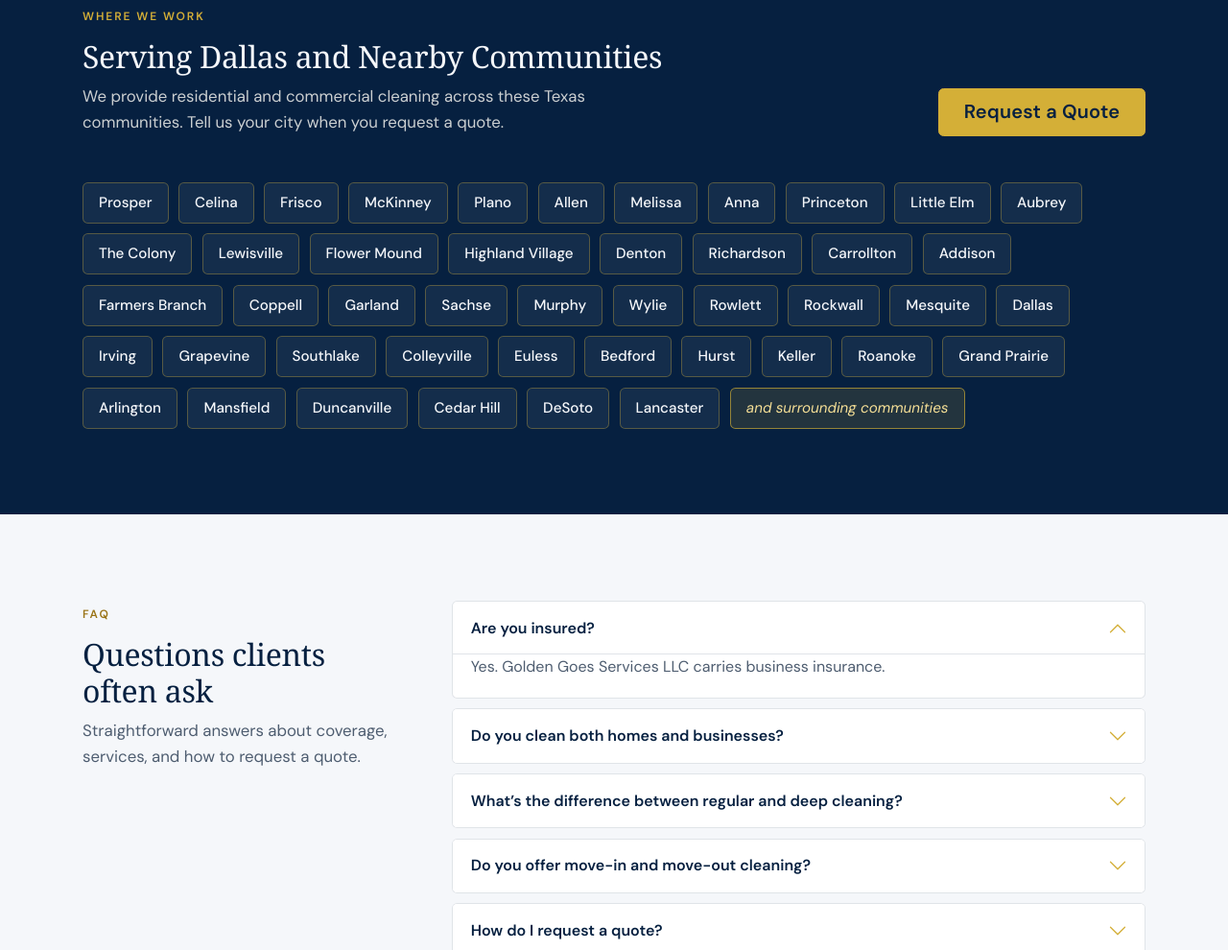
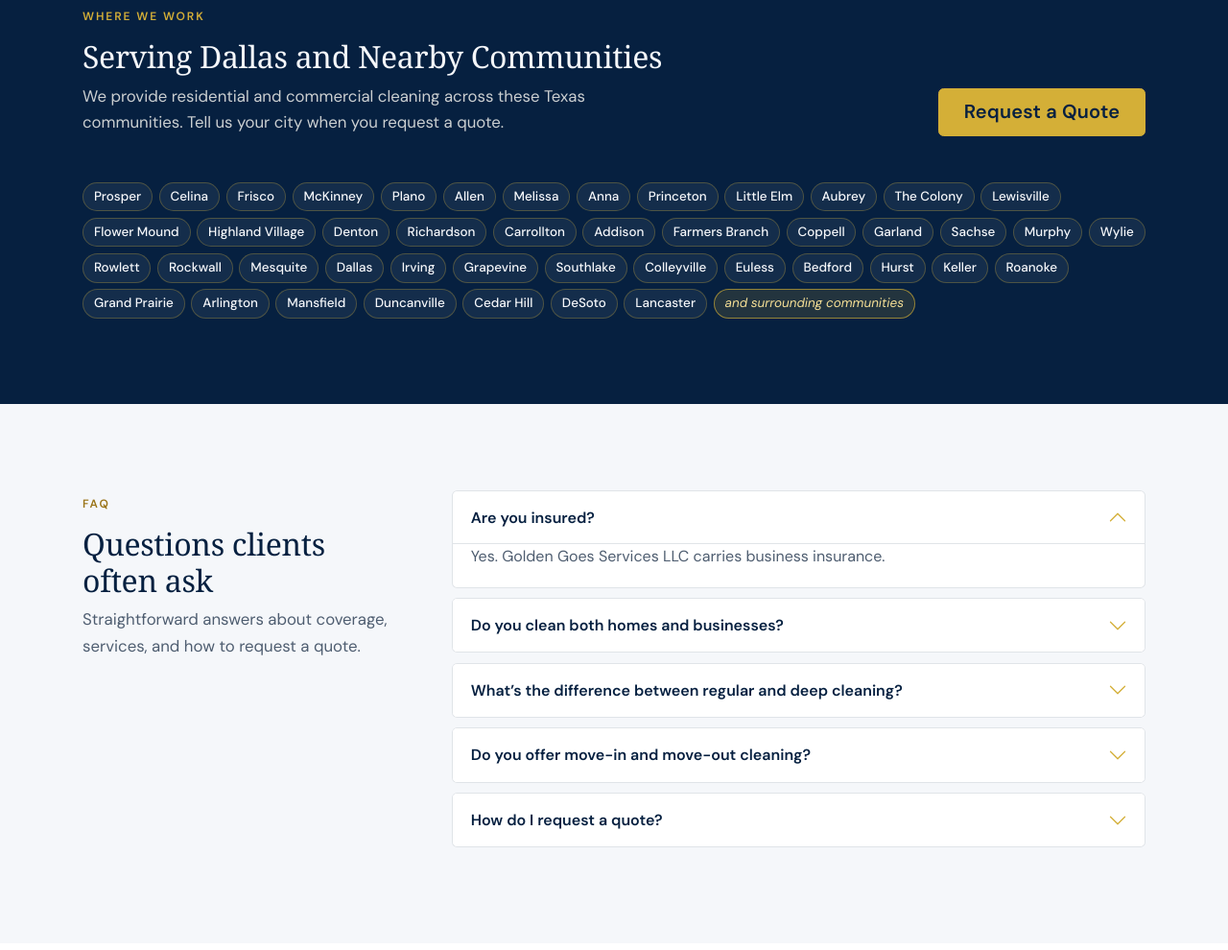
Before and after one commit to joabedev123-alt/golden-goes-services, a plain HTML site: page index.html in a window 1280 px wide. Shown: the part 2619-3609 px from the top of the page at 96% size. Drawn offline with nearby package versions, Linux system fonts and the light colour scheme; a web font is replaced by a local one.

Commit message:
Compact Service Areas city chips for cleaner vertical spacing
Co-authored-by: Cursor <cursoragent@cursor.com>

```diff
--- a/css/styles.css
+++ b/css/styles.css
@@ -626,7 +626,7 @@ img {
 .area-list {
   display: flex;
   flex-wrap: wrap;
-  gap: 0.55rem;
+  gap: 0.35rem;
   list-style: none;
   padding: 0;
   margin: 0;
@@ -637,14 +637,15 @@ img {
   align-items: center;
   justify-content: center;
   text-align: center;
-  min-height: 2.4rem;
-  padding: 0.45rem 0.85rem;
+  min-height: 1.75rem;
+  padding: 0.2rem 0.55rem;
   background: rgba(255, 255, 255, 0.06);
-  border: 1px solid rgba(212, 175, 55, 0.35);
-  border-radius: var(--gg-radius);
+  border: 1px solid rgba(212, 175, 55, 0.3);
+  border-radius: 999px;
   font-family: var(--font-sans);
-  font-size: 0.92rem;
+  font-size: 0.8rem;
   font-weight: 500;
+  line-height: 1.2;
   color: var(--gg-ivory);
 }
 
@@ -657,13 +658,13 @@ img {
 
 @media (min-width: 576px) {
   .area-list {
-    gap: 0.65rem;
+    gap: 0.42rem;
   }
 
   .area-chip {
-    min-height: 2.55rem;
-    padding: 0.5rem 1rem;
-    font-size: 0.95rem;
+    min-height: 1.9rem;
+    padding: 0.25rem 0.68rem;
+    font-size: 0.84rem;
   }
 }
 
```
